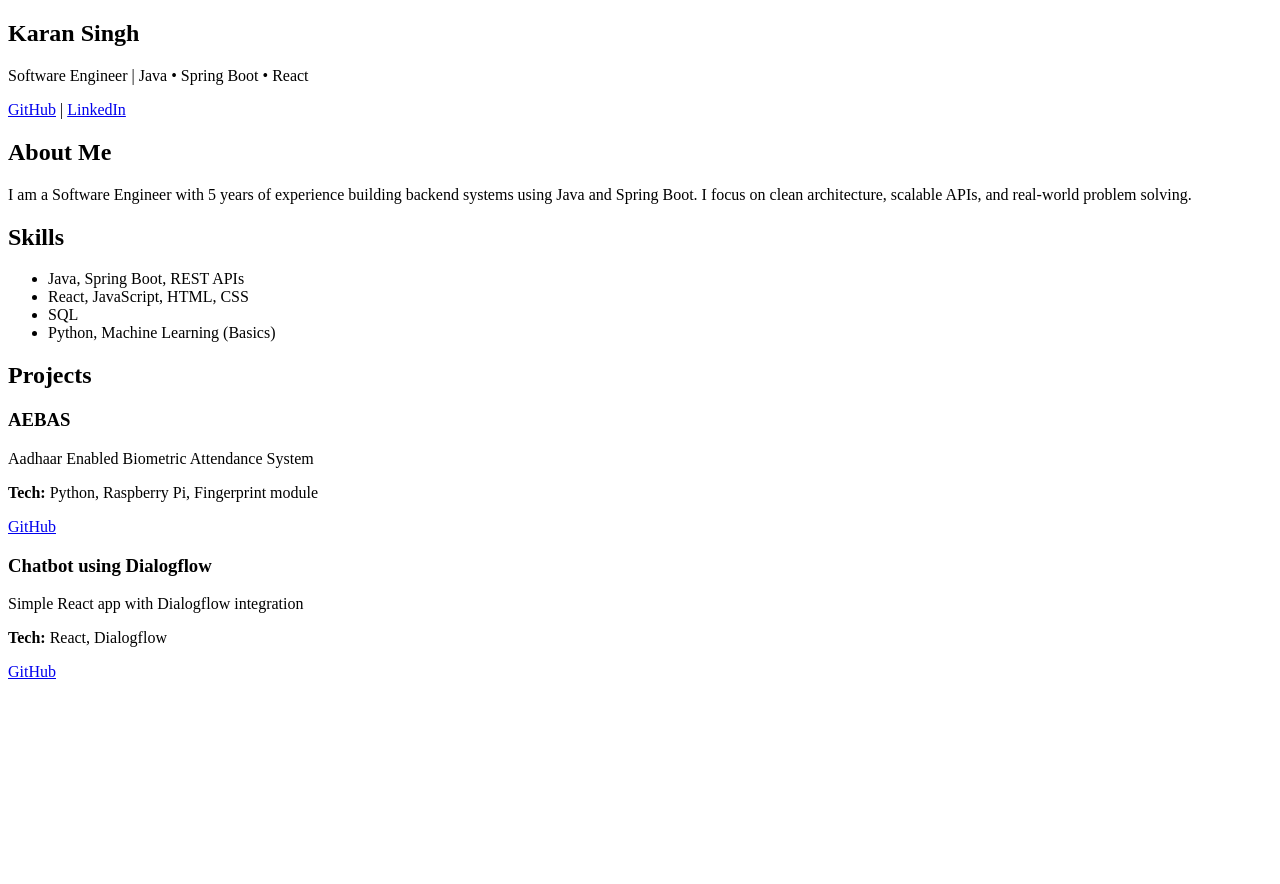
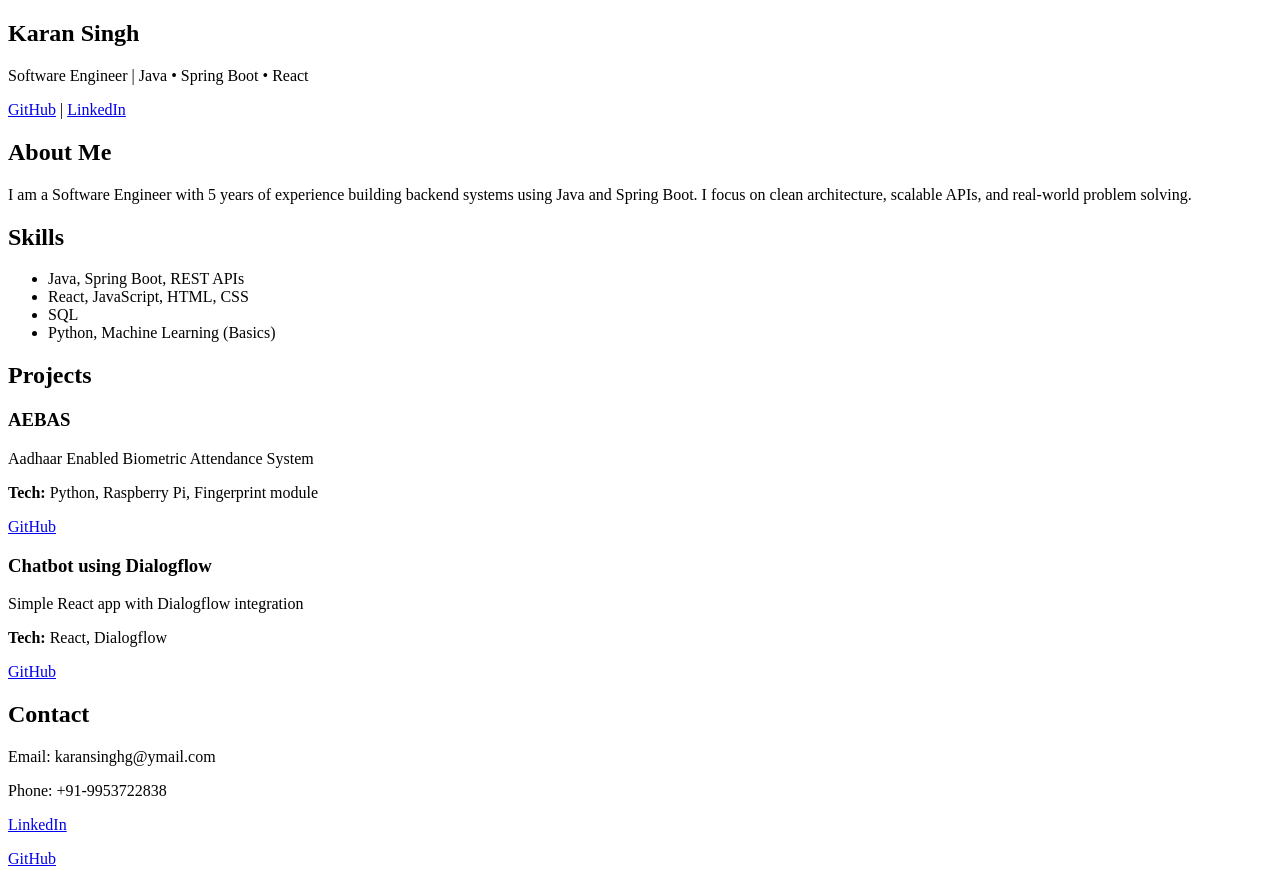
Before and after one commit to KaranSinghG/react-portfolio, a React (Vite) app in the folder portfolio/: page / in a window 1280 px wide. Before the commit the page ends 800 px from the top, so only its background shows below. Built offline with nearby package versions, Linux system fonts and the light colour scheme.

Commit message:
Add Contact component and integrate it into App

```diff
--- a/portfolio/src/App.jsx
+++ b/portfolio/src/App.jsx
@@ -1,4 +1,5 @@
 import About from './components/About'
+import Contact from './components/Contact'
 import Header from './components/Header'
 import Projects from './components/Projects'
 import Skills from './components/Skills'
@@ -11,6 +12,7 @@ function App() {
       <About />
       <Skills />
       <Projects />
+      <Contact />
     </>
   )
 }
--- /dev/null
+++ b/portfolio/src/components/Contact.jsx
@@ -0,0 +1,13 @@
+function Contact() {
+    return (
+        <>
+            <h2>Contact</h2>
+            <p>Email: karansinghg@ymail.com</p>
+            <p>Phone: +91-9953722838</p>
+            <p><a href="https://www.linkedin.com/in/karan-singh-24265a268/">LinkedIn</a></p>
+            <p><a href="https://github.com/KaranSinghG">GitHub</a></p>
+        </>
+    );
+}
+
+export default Contact;
```
